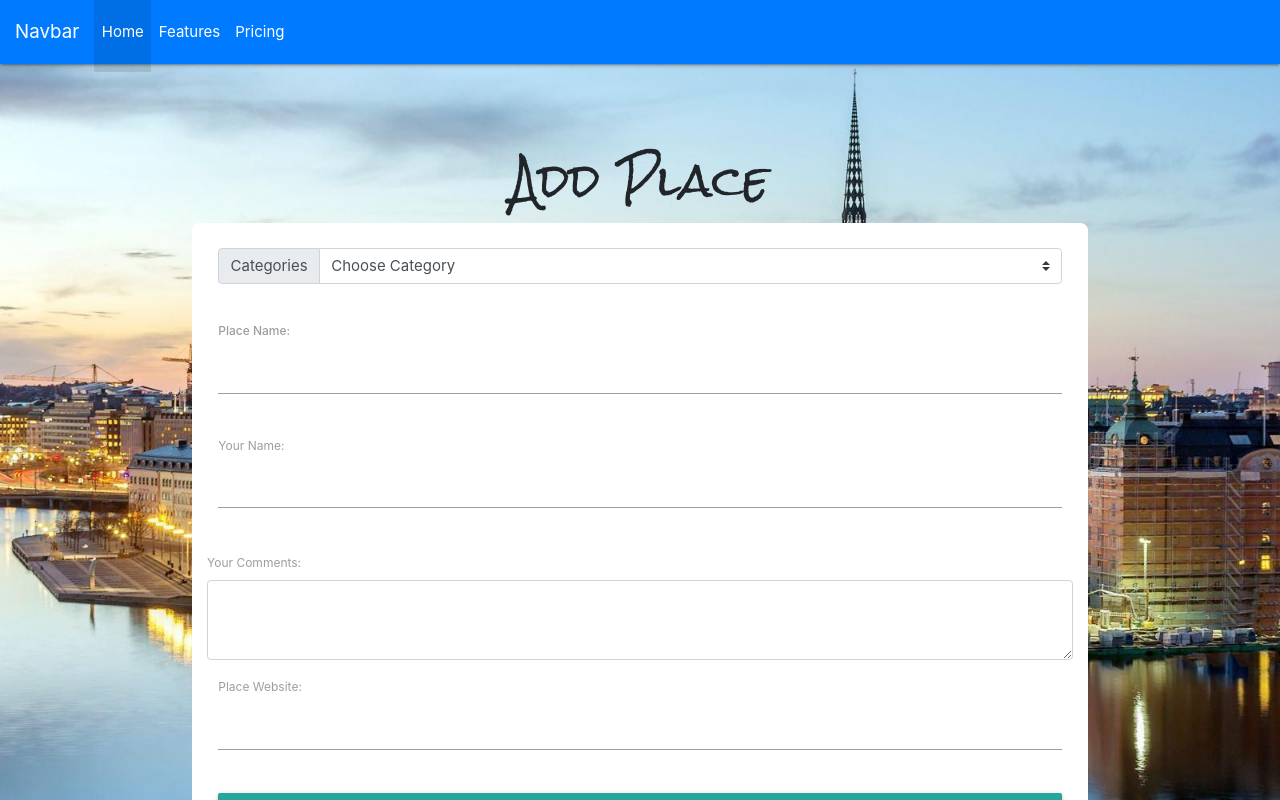
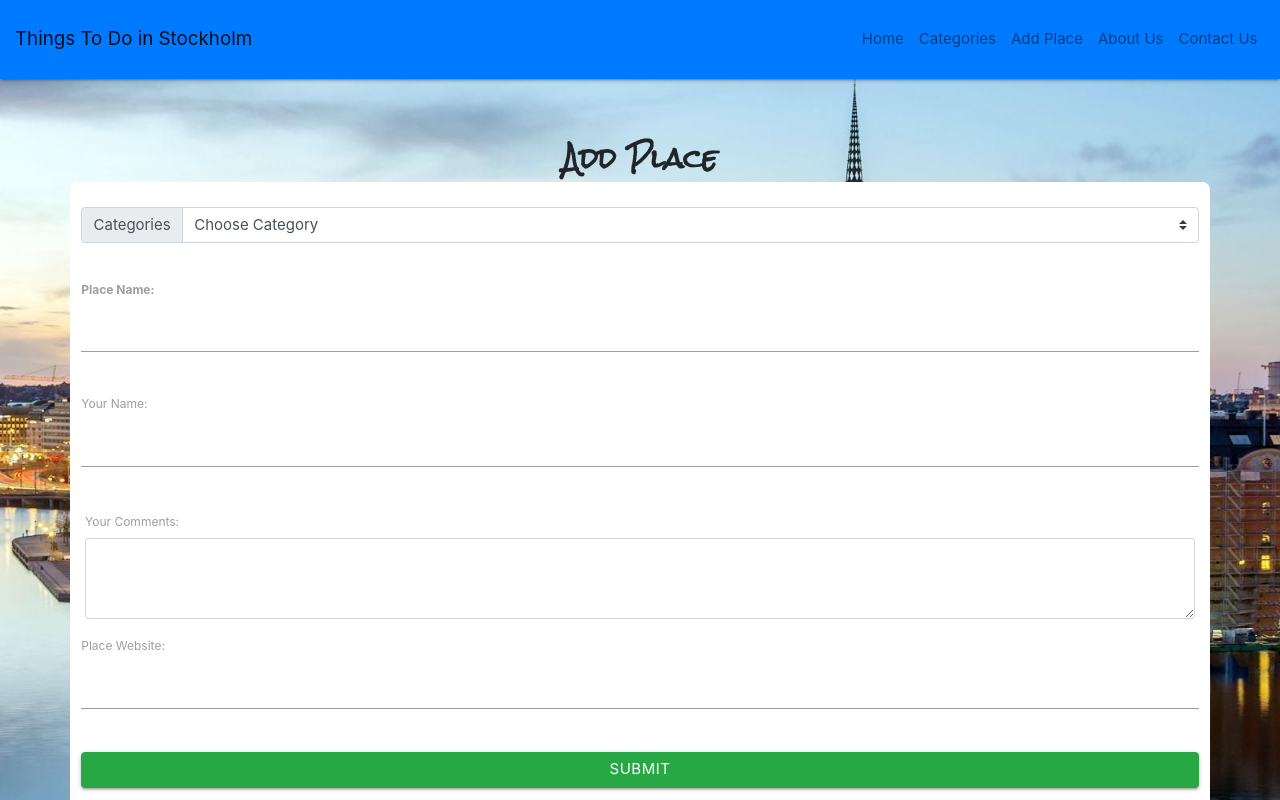
Before and after one commit to kososwede/ms3, a Flask app: page /add_place in a window 1280 px wide. Run offline with Flask 2, Linux system fonts and the light colour scheme; data that the repository does not hold is empty; some libraries are stand-ins or nearby versions.

Commit message:
added about, contact htmls. added css to navbar

```diff
--- a/app.py
+++ b/app.py
@@ -67,6 +67,20 @@ def attractions():
 def home ():
     return render_template("index.html")
 
+
+@app.route("/about.html")
+def about ():
+    return render_template("about.html")
+
+
+@app.route("/contact.html")
+def contact ():
+    return render_template("contact.html")
+
+
+
+
+
 if __name__ == "__main__":
     app.run(host=os.environ.get('IP'),
     port=int(os.environ.get('PORT')),
--- a/static/css/style.css
+++ b/static/css/style.css
@@ -5,6 +5,11 @@ html {
     width: 100%;
     height: 100%;
     overflow-x: hidden;
+    }
+
+nav {
+    height: 78.5px;
+    z-index: 100;
 }
 
 .card {
--- /dev/null
+++ b/templates/about.html
@@ -0,0 +1,4 @@
+{% extends 'base.html' %}
+{% block content %}
+<h1>HHHHHHHHHHHHEEEEEEEEELLLLLLLLLOOOOOOOO</h1>
+{% endblock %}
--- a/templates/base.html
+++ b/templates/base.html
@@ -5,29 +5,34 @@
     <meta name="viewport" content="width=device-width, initial-scale=1.0">
     <meta http-equiv="X-UA-Compatible" content="ie=edge">
     <link href="https://stackpath.bootstrapcdn.com/font-awesome/4.7.0/css/font-awesome.min.css" rel="stylesheet" integrity="sha384-wvfXpqpZZVQGK6TAh5PVlGOfQNHSoD2xbE+QkPxCAFlNEevoEH3Sl0sibVcOQVnN" crossorigin="anonymous">
-    <link rel="stylesheet" href="https://stackpath.bootstrapcdn.com/bootstrap/4.3.1/css/bootstrap.min.css" integrity="sha384-ggOyR0iXCbMQv3Xipma34MD+dH/1fQ784/j6cY/iJTQUOhcWr7x9JvoRxT2MZw1T" crossorigin="anonymous">
     <link rel="stylesheet" href="https://cdnjs.cloudflare.com/ajax/libs/materialize/1.0.0/css/materialize.min.css">
-    <link rel="stylesheet" href="{{url_for('static',filename='css/style.css')}}" type="text/css"/>
+   <link rel="stylesheet" href="https://stackpath.bootstrapcdn.com/bootstrap/4.4.1/css/bootstrap.min.css" integrity="sha384-Vkoo8x4CGsO3+Hhxv8T/Q5PaXtkKtu6ug5TOeNV6gBiFeWPGFN9MuhOf23Q9Ifjh" crossorigin="anonymous">
+   <link rel="stylesheet" href="{{url_for('static',filename='css/style.css')}}" type="text/css"/>
     <title>Things To Do</title>
 </head>
 <body class="background-pic">
-<nav class="navbar navbar-expand-lg navbar-white bg-primary">
-  <a class="navbar-brand" href="#">Navbar</a>
-  <button class="navbar-toggler" type="button" data-toggle="collapse" data-target="#navbarNav" aria-controls="navbarNav" aria-expanded="false" aria-label="Toggle navigation">
+<nav class="navbar navbar-expand-lg navbar-light bg-primary">
+  <a class="navbar-brand" href="{{url_for('home')}}">Things To Do in Stockholm</a>
+  <button class="navbar-toggler bg-white" type="button" data-toggle="collapse" data-target="#navbarNav" aria-controls="navbarNav" aria-expanded="false" aria-label="Toggle navigation">
     <span class="navbar-toggler-icon"></span>
   </button>
-  <div class="collapse navbar-collapse" id="navbarNav">
-    <ul class="navbar-nav">
-      <li class="nav-item active">
-        <a class="nav-link" href="#">Home <span class="sr-only">(current)</span></a>
+  <div class="collapse navbar-collapse navbar-light bg-primary" id="navbarNav">
+    <ul class="navbar-nav ml-auto">
+      <li class="nav-item">
+        <a class="nav-link" href="{{url_for('home')}}">Home <span class="sr-only">(current)</span></a>
+      </li>
+       <li class="nav-item">
+        <a class="nav-link" href="{{url_for('get_places')}}">Categories</a>
       </li>
       <li class="nav-item">
-        <a class="nav-link" href="#">Features</a>
+        <a class="nav-link" href="{{url_for('add_place')}}">Add Place</a>
       </li>
       <li class="nav-item">
-        <a class="nav-link" href="#">Pricing</a>
+        <a class="nav-link" href="{{url_for('about')}}">About Us</a>
       </li>
-
+      <li class="nav-item">
+        <a class="nav-link" href="{{url_for('contact')}}">Contact Us</a>
+      </li>
     </ul>
   </div>
 </nav>
@@ -35,12 +40,9 @@
 
 
 
-<script src="https://code.jquery.com/jquery-3.3.1.slim.min.js" integrity="sha384-q8i/X+965DzO0rT7abK41JStQIAqVgRVzpbzo5smXKp4YfRvH+8abtTE1Pi6jizo" crossorigin="anonymous"></script>
-<script src="https://cdnjs.cloudflare.com/ajax/libs/popper.js/1.14.7/umd/popper.min.js" integrity="sha384-UO2eT0CpHqdSJQ6hJty5KVphtPhzWj9WO1clHTMGa3JDZwrnQq4sF86dIHNDz0W1" crossorigin="anonymous"></script>
-<script src="https://stackpath.bootstrapcdn.com/bootstrap/4.3.1/js/bootstrap.min.js" integrity="sha384-JjSmVgyd0p3pXB1rRibZUAYoIIy6OrQ6VrjIEaFf/nJGzIxFDsf4x0xIM+B07jRM" crossorigin="anonymous"></script>
-
-<script src="validate-bootstrap.jquery.min.js"></script>
-
+<script src="https://code.jquery.com/jquery-3.4.1.slim.min.js" integrity="sha384-J6qa4849blE2+poT4WnyKhv5vZF5SrPo0iEjwBvKU7imGFAV0wwj1yYfoRSJoZ+n" crossorigin="anonymous"></script>
+<script src="https://cdn.jsdelivr.net/npm/popper.js@1.16.0/dist/umd/popper.min.js" integrity="sha384-Q6E9RHvbIyZFJoft+2mJbHaEWldlvI9IOYy5n3zV9zzTtmI3UksdQRVvoxMfooAo" crossorigin="anonymous"></script>
+<script src="https://stackpath.bootstrapcdn.com/bootstrap/4.4.1/js/bootstrap.min.js" integrity="sha384-wfSDF2E50Y2D1uUdj0O3uMBJnjuUD4Ih7YwaYd1iqfktj0Uod8GCExl3Og8ifwB6" crossorigin="anonymous"></script>
 
 
 </body>
--- /dev/null
+++ b/templates/contact.html
@@ -0,0 +1,4 @@
+{% extends 'base.html' %}
+{% block content %}
+<h1>HHHHHHHHHHHHEEEEEEEEELLLLLLLLLOOOOOOOO</h1>
+{% endblock %}
```
Also changed, not shown: templates/editplace.html (added), templates/edittask.html (deleted).
